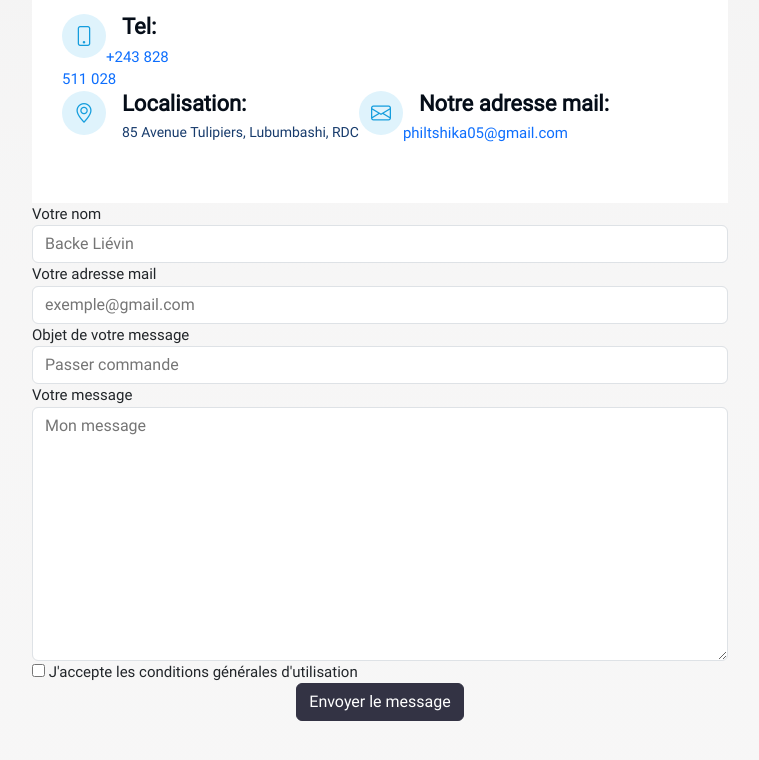
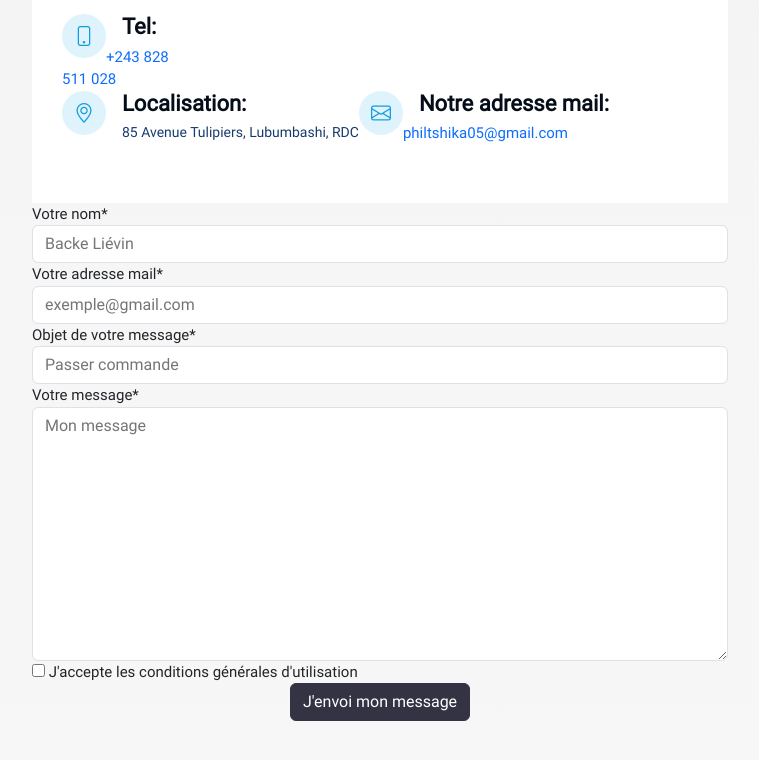
Before and after one commit to Steelking1/btt, a plain HTML site: page index.html in a window 1280 px wide. Shown: the part 3203-3963 px from the top of the page, without its empty margins (260-1019 px from the left). Drawn offline with Linux system fonts and the light colour scheme.

Commit message:
Update index.html

```diff
--- a/index.html
+++ b/index.html
@@ -259,19 +259,19 @@
                         </div>
                         <form action="sendMail.php" method="post" class="form">
                             <div class="form-group">
-                                <label for="username">Votre nom</label>
+                                <label for="username">Votre nom*</label>
                                 <input type="text" name="username" id="username" class="form-control" placeholder="Backe Liévin" required>
                             </div>
                             <div class="form-group">
-                                <label for="usermail">Votre adresse mail</label>
+                                <label for="usermail">Votre adresse mail*</label>
                                 <input type="email" name="usermail" id="usermail" class="form-control" placeholder="exemple@gmail.com" required>
                             </div>
                             <div class="form-group">
-                                <label for="userobject">Objet de votre message</label>
+                                <label for="userobject">Objet de votre message*</label>
                                 <input type="text" name="userobject" id="userobject" class="form-control" placeholder="Passer commande" required>
                             </div>
                             <div class="form-group">
-                                <label for="usermessage">Votre message</label>
+                                <label for="usermessage">Votre message*</label>
                                 <textarea name="usermessage" id="usermessage" cols="30" rows="10" minlength="12" class="form-control" placeholder="Mon message" required></textarea>
                             </div>
                             <div class="form-group">
@@ -279,7 +279,7 @@
                                 <label for="CGU">J'accepte les conditions générales d'utilisation</label>
                             </div>
                             <div class="text-center">
-                                <button type="submit" name="submitmsg" class="btn btn-primary">Envoyer le message</button>
+                                <button type="submit" name="submitmsg" class="btn btn-primary">J'envoi mon message</button>
                             </div>
                         </form>
                     </div>
```
